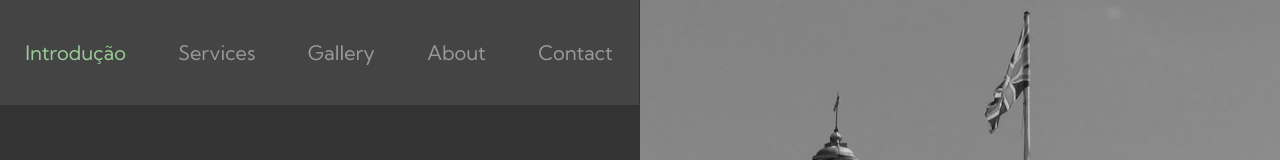
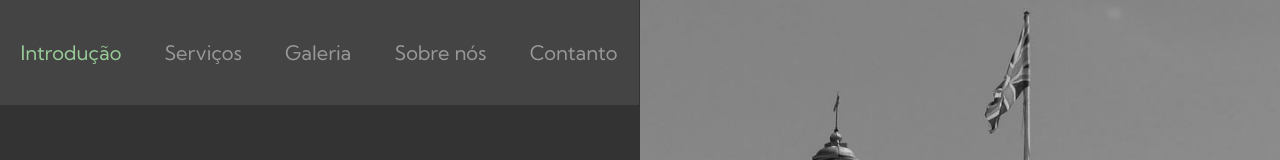
Before and after one commit to Nattezz/site, a plain HTML site: page index.html in a window 1280 px wide. Shown: the top 160 px of the page. Drawn offline with Linux system fonts and the light colour scheme.

Commit message:
Update index.html

```diff
--- a/index.html
+++ b/index.html
@@ -39,22 +39,22 @@
             </li>
             <li class="nav-item">
                 <a href="#services" class="nav-link">
-                    Services
+                    Serviços
                 </a>
             </li>
             <li class="nav-item">
                 <a href="#gallery" class="nav-link">
-                    Gallery
+                    Galeria
                 </a>
             </li>
             <li class="nav-item">
                 <a href="#about" class="nav-link">
-                    About
+                    Sobre nós
                 </a>
             </li>
             <li class="nav-item">
                 <a href="#contact" class="nav-link">
-                    Contact
+                    Contanto
                 </a>
             </li>
         </ul>
```
